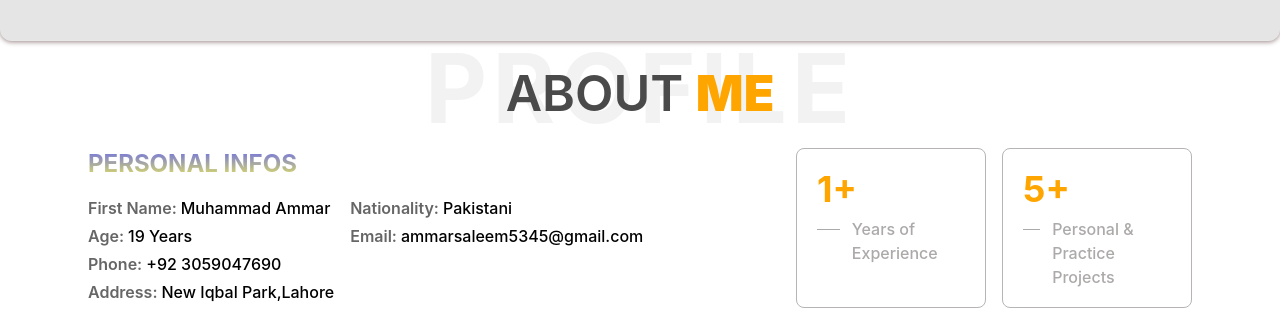
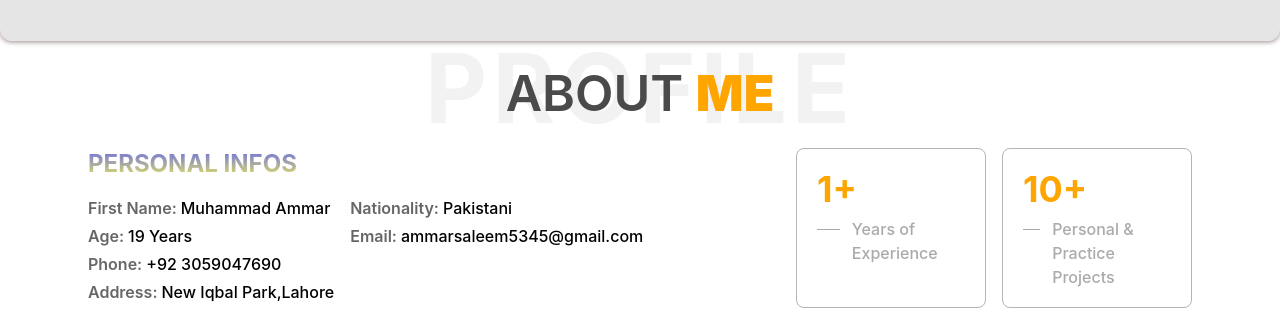
Before and after one commit to Ammar-creator5345/portfolio, a React (Create React App) app: page /about in a window 1280 px wide. Shown: the top 310 px of the page. Built offline with nearby package versions, Linux system fonts and the light colour scheme; some icons are missing.

Commit message:
small last chage

```diff
--- a/src/pages/about.tsx
+++ b/src/pages/about.tsx
@@ -78,7 +78,7 @@ const About = () => {
             className="flex items-center justify-center gap-4 flex-wrap md:justify-end"
           >
             <SectionItem title="1+" subTitle="Years of Experience" />
-            <SectionItem title="5+" subTitle="Personal & Practice Projects" />
+            <SectionItem title="10+" subTitle="Personal & Practice Projects" />
             <SectionItem title="∞" subTitle="Passion for Front-End Craft" />
             <SectionItem title="Always" subTitle="Eager to Collaborate" />
           </motion.div>
```
